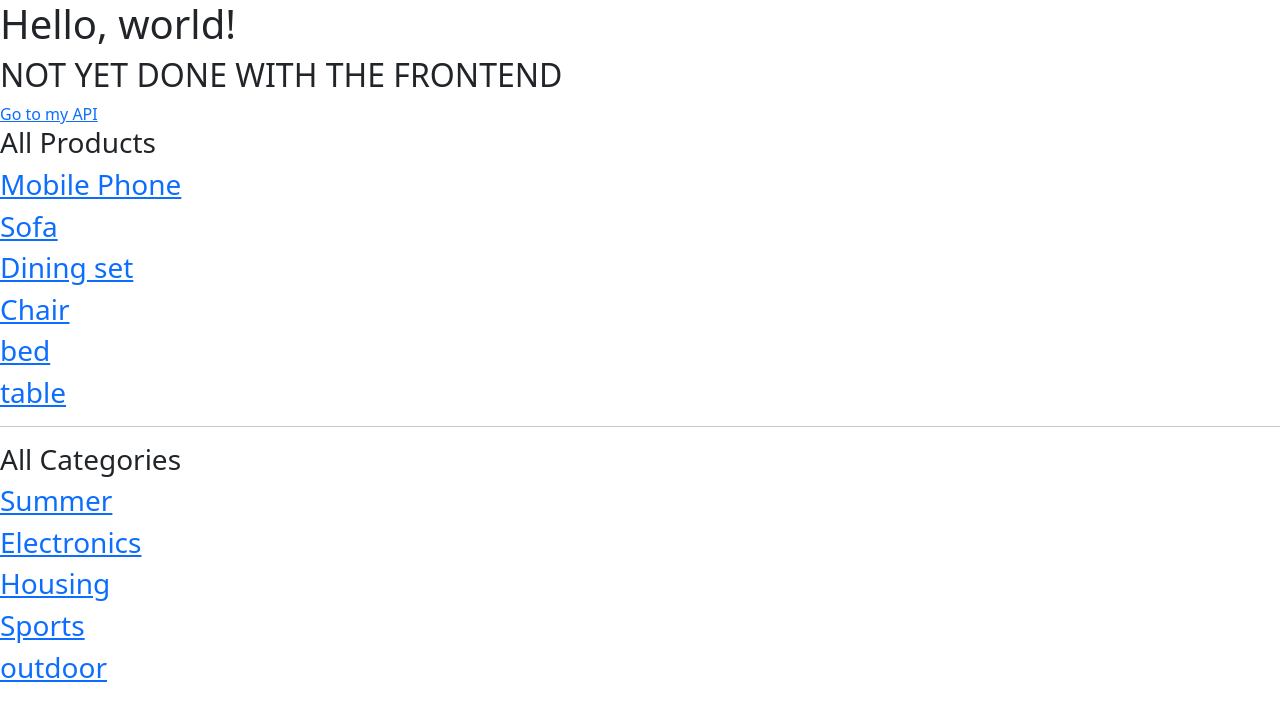
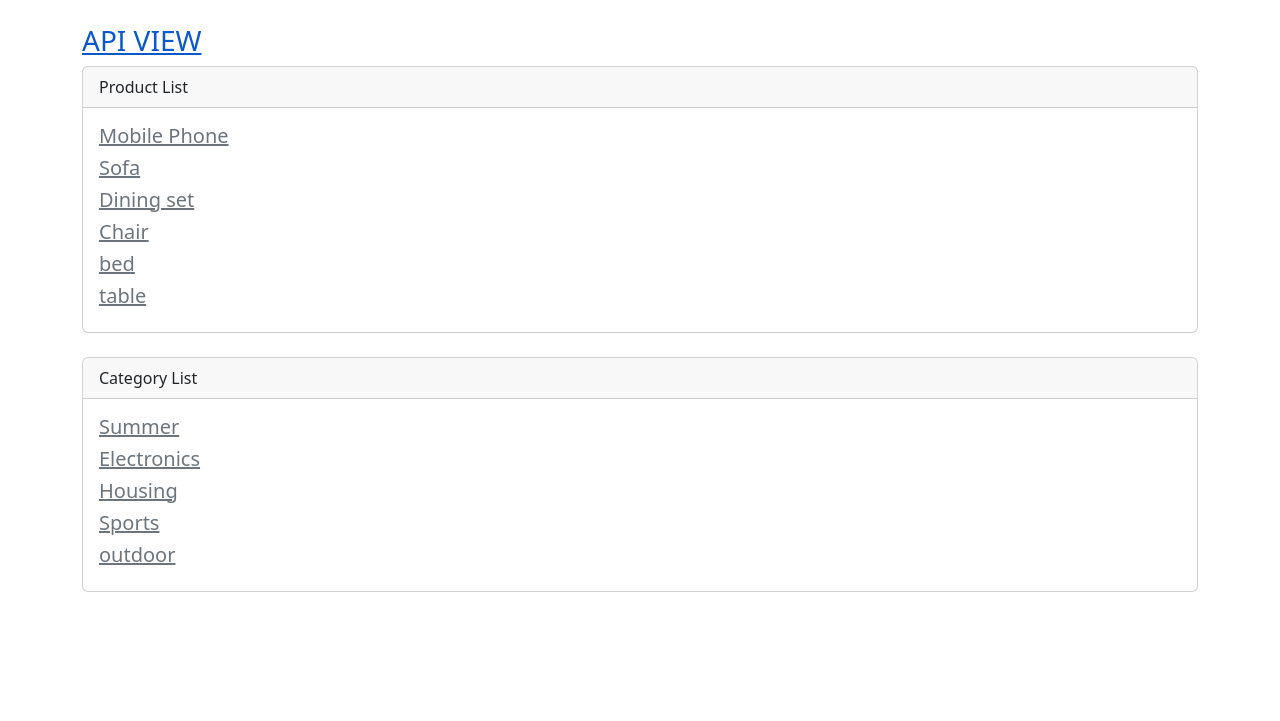
Before and after one commit to manntala/drf_crud, a Django app: page / in a window 1280 px wide. Shown: the top 721 px of the page. Run offline with Django 4.2, Linux system fonts and the light colour scheme; data comes from the database, SQL or seed files in the repository; both versions use the stored data as it was after the commit.

Commit message:
DRF Class-based-views

```diff
--- a/api/serializers.py
+++ b/api/serializers.py
@@ -3,6 +3,7 @@ from products.models import Product, Category, SubCategory
 
 class ProductSerializer(serializers.ModelSerializer):
     class Meta:
+        lookup_field = 'slug'
         model = Product
         fields = '__all__'
 
--- a/api/urls.py
+++ b/api/urls.py
@@ -1,28 +1,15 @@
 from django.urls import path
 from . import views
 
-    #/products -> GET: list all products, paginated
-    #/products/create/ ->POST: create new product
-    #/products/<slug> -> GET, PATCH, PUT, DELETE: view, edit and delete product
+urlpatterns = [
+    path('products/', views.ListProductsViews.as_view(), name='list-products-views'),
+    path('products/create/', views.CreateProductViews.as_view(), name='create-products-views'),
+    path('products/<slug:slug>/', views.DetailProductViews.as_view(), name='detail-products-views'),
 
-    # /categories -> GET: list all products, paginated
-    # /categories/create/ -> POST: create new category
-    # /categories/<slug> -> GET, PATCH, PUT, DELETE: view, edit and delete category
+    path('categories/', views.ListCategoriesViews.as_view(), name='list-categories-views'),
+    path('categories/create/', views.CreateCategoriesViews.as_view(), name='create-categories-views'),
+    path('categories/<slug:slug>/', views.DetailCategoriesViews.as_view(), name='detail-categories-views'),
 
-urlpatterns = [
-    path('', views.apiOverview, name='api-overview' ),
-    path('products/', views.productList, name='products' ),
-    path('product/detail/<slug>/', views.productDetail, name='product-detail' ),
-    path('product/create/', views.productCreate, name='product-create' ),
-    path('product/edit/<slug>/', views.productUpdate, name='product-edit' ),
-    path('product/delete/<slug>/', views.productDelete, name='product-delete' ),
-
-    path('categories/', views.categoryList, name='categories' ),
-    path('category/detail/<slug>/', views.categoryDetail, name='category-detail' ),
-    path('category/create/', views.categoryCreate, name='category-create' ),
-    path('category/edit/<slug>/', views.categoryUpdate, name='category-edit' ),
-    path('category/delete/<slug>/', views.categoryDelete, name='category-delete' ),
-
-    path('category/<slug>/', views.subCategoryList, name='subcategories' ),
-    path('category/<slug>/create/', views.subCategoryCreate, name='subcategory-create' ),
+    path('categories/<slug:slug>/subcategories/', views.ListSubCategoriesViews.as_view(), name='list-subcategories-views'),
+    path('categories/<slug:slug>/create/', views.CreateSubCategoriesViews.as_view(), name='create-subcategories-views'),
 ]
--- a/frontend/templates/frontend/index.html
+++ b/frontend/templates/frontend/index.html
@@ -7,22 +7,39 @@
     <link href="https://cdn.jsdelivr.net/npm/bootstrap@5.3.0-alpha1/dist/css/bootstrap.min.css" rel="stylesheet" integrity="sha384-GLhlTQ8iRABdZLl6O3oVMWSktQOp6b7In1Zl3/Jr59b6EGGoI1aFkw7cmDA6j6gD" crossorigin="anonymous">
   </head>
   <body>
-    <h1>Hello, world!</h1>
-    <h2>
-        NOT YET DONE WITH THE FRONTEND
-    </h2>
-    <a href="{% url 'api-overview' %}">Go to my API</a>
 
-    <h3>All Products</h3>
-    {% for product in products %}
-        <h3><a href="{% url 'product-detail' product.slug %}">{{ product }}</a></h3>
-    {% endfor %}
-    <hr />
+    <div class="container mt-4"><a href="{% url 'list-products-views' %}" class="stretched-link"><h3>API VIEW</h3></a>
+      <div class="card">
+        <div class="card-header">
+          Product List
+        </div>
+        <div class="card-body">
 
-    <h3>All Categories</h3>
-    {% for category in categories %}
-        <h3><a href="{% url 'category-detail' category.slug %}">{{ category }}</a></h3>
-    {% endfor %}
+          {% for product in products %}
+            <h5><a href="{% url 'detail-products-views' product.slug %}" class="link-secondary">{{ product }}</a></h5>
+          {% endfor %}
+
+        </div>
+      </div>
+
+      <div class="card mt-4">
+        <div class="card-header">
+          Category List
+        </div>
+        <div class="card-body">
+
+          {% for category in categories %}
+            <h5><a href="{% url 'detail-categories-views' category.slug %}" class="link-secondary">{{ category }}</a></h5>
+          {% endfor %}
+
+        </div>
+      </div>
+
+
+
+    </div>
+
+
     <script src="https://cdn.jsdelivr.net/npm/bootstrap@5.3.0-alpha1/dist/js/bootstrap.bundle.min.js" integrity="sha384-w76AqPfDkMBDXo30jS1Sgez6pr3x5MlQ1ZAGC+nuZB+EYdgRZgiwxhTBTkF7CXvN" crossorigin="anonymous"></script>
   </body>
 </html>
```
Also changed, not shown: api/urls1.py (added, +22 -0 lines), api/views.py (+38 -109 lines), api/views1.py (added, +130 -0 lines), db.sqlite3.
